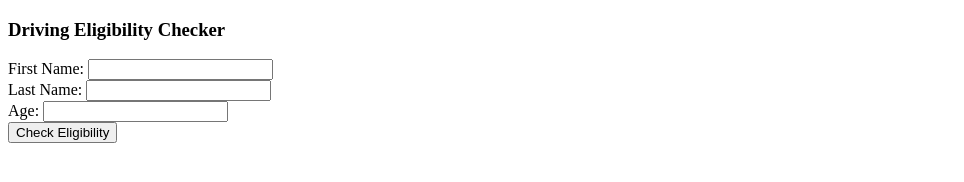
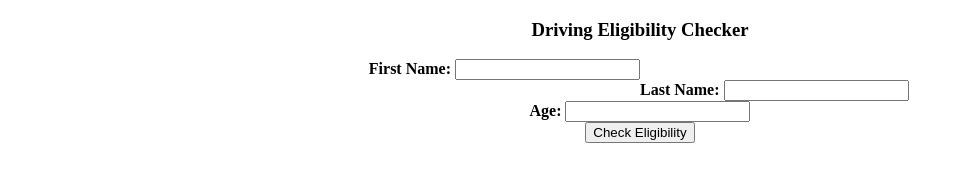
Before and after one commit to filatei79/Devops, a plain HTML site: page Index.html in a window 1280 px wide. Shown: the whole page, without its empty margins (0-964 px from the left). Drawn offline with Linux system fonts and the light colour scheme.

Commit message:
change the home page

```diff
--- a/Index.html
+++ b/Index.html
@@ -2,6 +2,35 @@
 <html>
 <head>
     <title>Driving Eligibility Checker</title>
+    <style>
+        body {
+            text-align: center;
+            font-weight: bold;
+        }
+
+        .input-group {
+            margin-bottom: 10px;
+        }
+
+        .left {
+            float: left;
+            width: 50%;
+            text-align: right;
+            padding-right: 10px;
+        }
+
+        .right {
+            float: right;
+            width: 50%;
+            text-align: left;
+            padding-left: 10px;
+        }
+
+        .center {
+            clear: both;
+            text-align: center;
+        }
+    </style>
     <script>
         function checkEligibility() {
             var age = document.getElementById("age").value;
@@ -18,12 +47,14 @@
 </head>
 <body>
     <h3>Driving Eligibility Checker</h3>
-    <form>
-        First Name: <input type="text" id="firstName"><br>
-        Last Name: <input type="text" id="lastName"><br>
+    <div class="input-group">
+        <div class="left">First Name: <input type="text" id="firstName"></div>
+        <div class="right">Last Name: <input type="text" id="lastName"></div>
+    </div>
+    <div class="center">
         Age: <input type="number" id="age"><br>
         <input type="button" value="Check Eligibility" onclick="checkEligibility()">
-    </form>
+    </div>
     <p id="result"></p>
 </body>
 </html>
```
